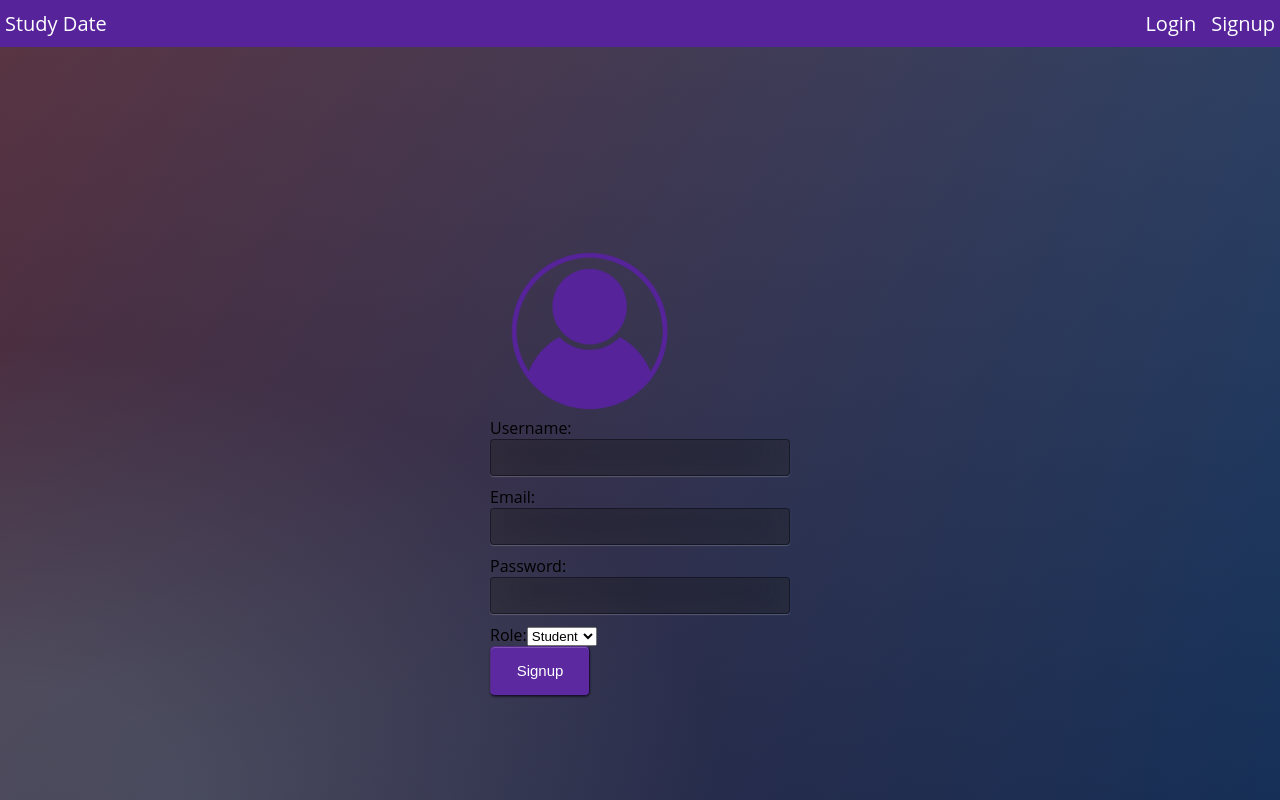
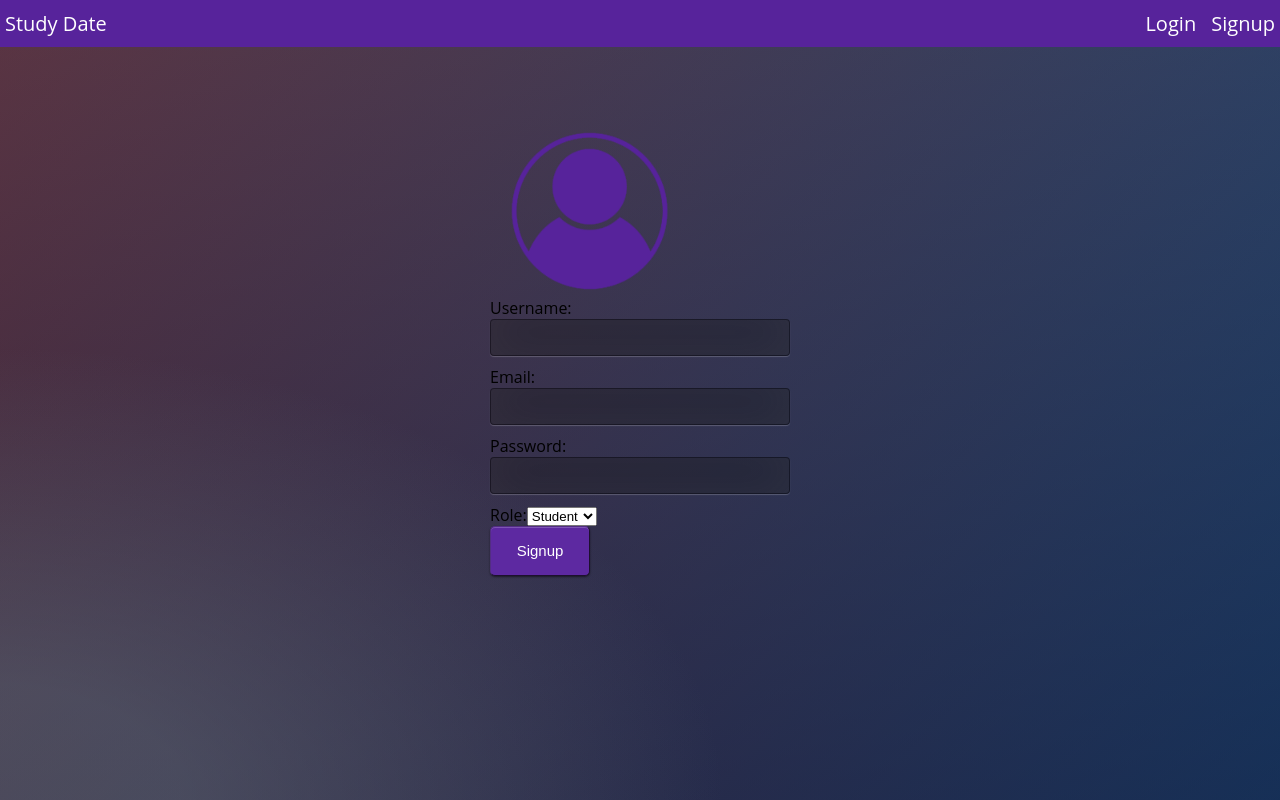
Before and after one commit to osdc/codejam, a React (Create React App) app in the folder flashy-fries/: page /signup in a window 1280 px wide. Built offline with nearby package versions, Linux system fonts and the light colour scheme; no server answers; a web font is replaced by a local one.

Commit message:
LOGIN/SIGNUP PAGE UPDATED

```diff
--- a/flashy-fries/src/components/Signup/Signup.css
+++ b/flashy-fries/src/components/Signup/Signup.css
@@ -95,7 +95,7 @@ body {
 }
 .login {
   position: absolute;
-  top: 50%;
+  top: 35%;
   left: 50%;
   margin: -150px 0 0 -150px;
   width:300px;
```
Also changed, not shown: 1 other file (tests, documents, lock files or other folders).
